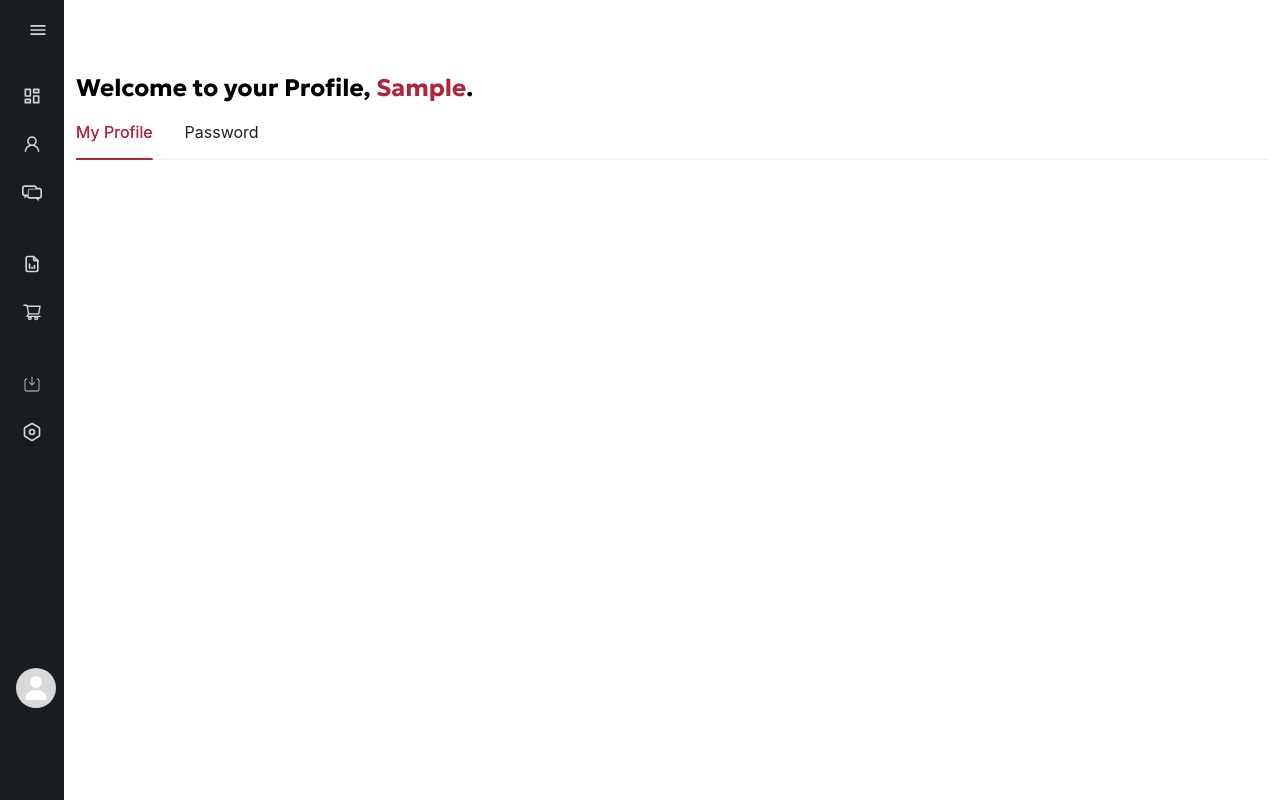
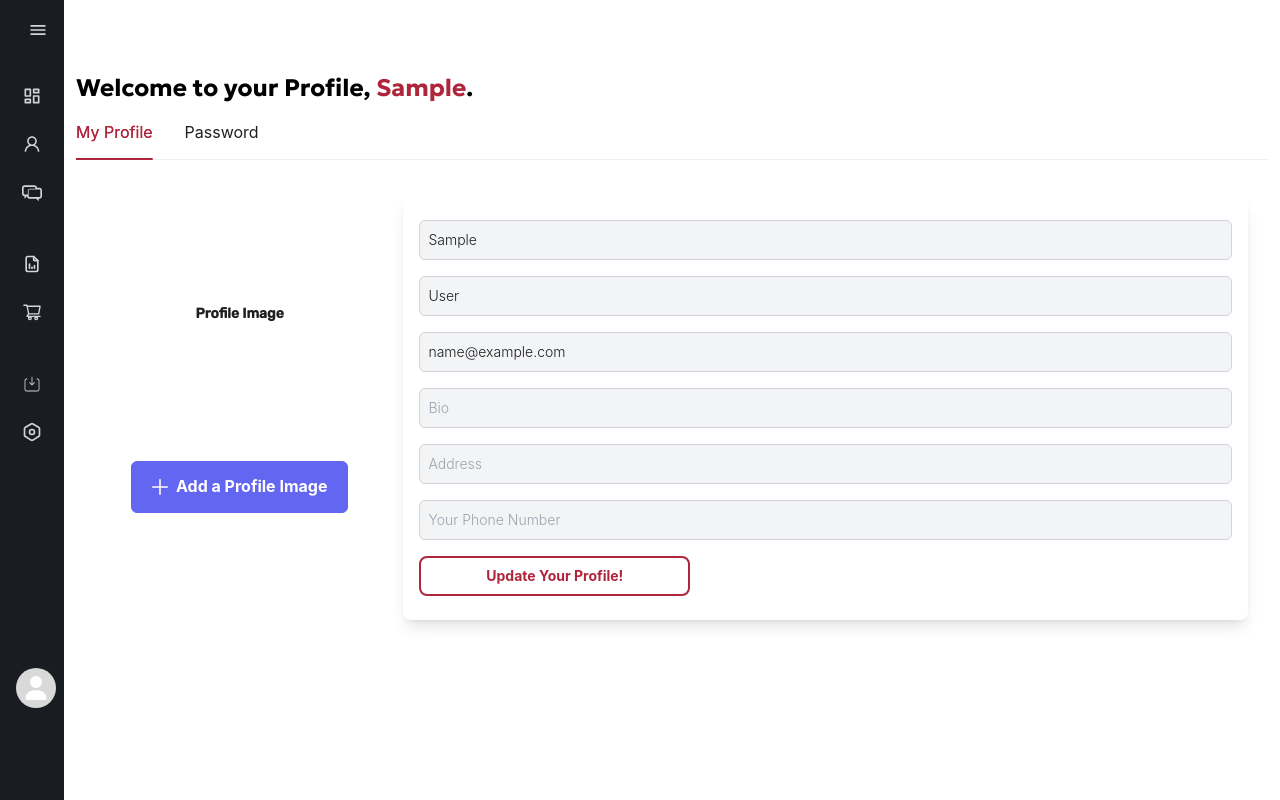
Before and after one commit to sijirama/orbital, a React (Vite) app: page /profile in a window 1280 px wide. Built offline with nearby package versions, Linux system fonts and the light colour scheme; sample sign-in values are in the browser's storage.

Commit message:
input boxes for profile update done

```diff
--- a/package.json
+++ b/package.json
@@ -14,6 +14,7 @@
     "antd": "^5.6.1",
     "axios": "^1.4.0",
     "formik": "^2.4.1",
+    "primereact": "^9.5.0",
     "react": "^18.2.0",
     "react-dom": "^18.2.0",
     "react-icons": "^4.9.0",
--- a/src/Components/UserProfile.tsx
+++ b/src/Components/UserProfile.tsx
@@ -1,3 +1,171 @@
+import { useEffect, useState } from 'react'
+import { useAppSelector } from '../Store/hooks'
+import { FileUpload, FileUploadSelectEvent } from 'primereact/fileupload'
+import 'primereact/resources/themes/lara-light-indigo/theme.css'
+import { UserUpdateType } from '../Types/User'
+import { Formik, Form, Field, ErrorMessage } from 'formik'
+import { useUpdateUserMutation } from '../Store/slices/userApiSlice'
+import { toast } from 'react-toastify'
+import { useNavigate } from 'react-router-dom'
+
 export default function UserProfile() {
-    return <div>UserProfile</div>
+    const user = useAppSelector((state) => state.user.user)
+    const [submit, { isLoading }] = useUpdateUserMutation()
+    const [image, setImage] = useState(user?.profilePicture)
+    const [file, setFile] = useState<File | null>(null)
+    const navigate = useNavigate()
+
+    const initialState: UserUpdateType = {
+        firstName: user?.firstName!,
+        lastName: user?.lastName!,
+        email: user?.email!,
+        bio: (user as any)?.bio,
+        address: (user as any)?.address,
+        phoneNumber: (user as any)?.phoneNumber
+    }
+
+    const onUpload = (event: FileUploadSelectEvent) => {
+        const uploadedFiles = event.files
+        if (uploadedFiles && uploadedFiles.length > 0) {
+            const uploadedFile = uploadedFiles[0]
+            setFile(uploadedFile)
+        }
+    }
+
+    const handleSubmit = async (values: UserUpdateType) => {
+        const data = { ...values, profilePicture: image }
+        try {
+            const response = await submit(data)
+            if (!response) {
+                throw new Error()
+            }
+            toast.success('Profile updated successfully')
+            navigate('/dashboard')
+        } catch (error) {
+            toast.error('Failed to update profile')
+        }
+    }
+    const validate = (values: UserUpdateType) => {}
+
+    useEffect(() => {
+        //console.log(file)
+    }, [file])
+
+    return (
+        <section className="">
+            <div className="flex flex-col md:flex-row gap-1 md:gap-3 lg:gap-5 p-2 md:p-5">
+                <div className=" lg:w-1/3 p-2 md:p-4 flex flex-col items-center gap-3 justify-center">
+                    <p className="font-semibold font-rubik">Profile Image</p>
+                    <div className="h-28">
+                        <img className="h-full w-full" src={image} />
+                    </div>
+                    <FileUpload
+                        mode="basic"
+                        name="demo[]"
+                        url=""
+                        accept="image/*"
+                        maxFileSize={1000000}
+                        onSelect={onUpload}
+                        chooseLabel="Add a Profile Image"
+                    />
+                </div>
+
+                <div className="w-full rounded-lg shadow-lg flex flex-col items-center justify-center p-1 md:p-2 lg:p-4">
+                    <Formik
+                        initialValues={initialState}
+                        validate={(values) => validate(values)}
+                        onSubmit={(values, {}) => {
+                            handleSubmit(values)
+                        }}
+                    >
+                        {({ isSubmitting }) => (
+                            <Form className="flex flex-col w-full ">
+                                <Field
+                                    className="bg-mylightgray font-light focus:outline-none p-1 md:p-2 my-1 md:my-2 border border-gray-300 rounded-md"
+                                    placeholder="First Name"
+                                    type="text"
+                                    name="firstName"
+                                />
+                                <ErrorMessage
+                                    className="text-red-700 font-semibold text-xs"
+                                    name="firstName"
+                                    component="div"
+                                />
+
+                                <Field
+                                    className="bg-mylightgray font-light focus:outline-none p-1 md:p-2 my-1 md:my-2 border border-gray-300 rounded-md"
+                                    placeholder="Last Name"
+                                    type="text"
+                                    name="lastName"
+                                />
+                                <ErrorMessage
+                                    className="text-red-700 font-semibold text-xs"
+                                    name="lastName"
+                                    component="div"
+                                />
+
+                                <Field
+                                    className="bg-mylightgray font-light focus:outline-none p-1 md:p-2 my-1 md:my-2 border border-gray-300 rounded-md"
+                                    placeholder="Email Adress"
+                                    disabled
+                                    type="email"
+                                    name="email"
+                                />
+                                <ErrorMessage
+                                    className="text-red-700 font-semibold text-xs"
+                                    name="email"
+                                    component="div"
+                                />
+
+                                <Field
+                                    className="bg-mylightgray font-light focus:outline-none p-1 md:p-2 my-1 md:my-2 border border-gray-300 rounded-md"
+                                    placeholder="Bio"
+                                    type="text"
+                                    name="bio"
+                                />
+                                <ErrorMessage
+                                    className="text-red-700 font-semibold text-xs"
+                                    name="password"
+                                    component="div"
+                                />
+
+                                <Field
+                                    className="bg-mylightgray font-light focus:outline-none p-1 md:p-2 my-1 md:my-2 border border-gray-300 rounded-md"
+                                    placeholder="Address"
+                                    type="text"
+                                    name="address"
+                                />
+                                <ErrorMessage
+                                    className="text-red-700 font-semibold text-xs"
+                                    name="confirmPassword"
+                                    component="div"
+                                />
+                                <Field
+                                    className="bg-mylightgray font-light focus:outline-none p-1 md:p-2 my-1 md:my-2 border border-gray-300 rounded-md"
+                                    placeholder="Your Phone Number"
+                                    type="text"
+                                    name="phoneNumber"
+                                />
+                                <ErrorMessage
+                                    className="text-red-700 font-semibold text-xs"
+                                    name="confirmPassword"
+                                    component="div"
+                                />
+
+                                <button
+                                    className={`text-mydarkred font-bold border-2 border-mydarkred rounded-lg w-2/3 lg:w-1/3 my-2 h-10 ${
+                                        isLoading && 'opacity-25'
+                                    }`}
+                                    type="submit"
+                                    disabled={isLoading}
+                                >
+                                    {isLoading ? 'Submitting' : 'Update Your Profile!'}
+                                </button>
+                            </Form>
+                        )}
+                    </Formik>
+                </div>
+            </div>
+        </section>
+    )
 }
--- a/src/Pages/Profile.tsx
+++ b/src/Pages/Profile.tsx
@@ -1,6 +1,8 @@
 import SideBar from '../layout/SideBar'
 import { Tabs } from 'antd'
 import { useAppSelector } from '../Store/hooks'
+import UserProfile from '../Components/UserProfile'
+import UserPassword from '../Components/UserPassword'
 
 export default function Profile() {
     const user = useAppSelector((state) => state.user.user)
@@ -13,8 +15,12 @@ export default function Profile() {
                     Welcome to your Profile, <span className="text-mydarkred font-bold">{user?.firstName}</span>.
                 </h1>
                 <Tabs defaultActiveKey="1">
-                    <TabPane tab="My Profile" key="1"></TabPane>
-                    <TabPane tab="Password" key="2"></TabPane>
+                    <TabPane tab="My Profile" key="1">
+                        <UserProfile />
+                    </TabPane>
+                    <TabPane tab="Password" key="2">
+                        <UserPassword />
+                    </TabPane>
                 </Tabs>
             </section>
         </SideBar>
--- a/src/Store/api.ts
+++ b/src/Store/api.ts
@@ -3,7 +3,7 @@ import { createApi, fetchBaseQuery } from '@reduxjs/toolkit/query/react'
 
 //const baseQuery = fetchBaseQuery({ baseUrl: ENV.API })
 //const baseQuery = fetchBaseQuery({ baseUrl: 'https://orbitalbackend.onrender.com' })
-const baseQuery = fetchBaseQuery({ baseUrl: '' })
+const baseQuery = fetchBaseQuery({ baseUrl: '', credentials: 'include' })
 
 export const apiSlice = createApi({
     baseQuery,
--- a/src/Store/slices/userApiSlice.ts
+++ b/src/Store/slices/userApiSlice.ts
@@ -15,7 +15,8 @@ export const UserApiSLice = apiSlice.injectEndpoints({
             query: (data) => ({
                 url: `${USER_URL}authenticate`,
                 method: 'POST',
-                body: data
+                body: data,
+                credentials: 'include'
             })
         }),
         register: builder.mutation({
@@ -38,6 +39,19 @@ export const UserApiSLice = apiSlice.injectEndpoints({
                 method: 'POST',
                 body: data
             })
+        }),
+        updateUser: builder.mutation({
+            query: (data) => ({
+                url: `${USER_URL}updateUser`,
+                method: 'PATCH',
+                body: data
+            })
+        }),
+        getUser: builder.mutation({
+            query: () => ({
+                url: `${USER_URL}getUser`,
+                method: 'GET'
+            })
         })
     })
 })
@@ -47,5 +61,7 @@ export const {
     useLoginMutation,
     useRegisterMutation,
     useForgotPasswordMutation,
-    useResetPasswordMutation
+    useResetPasswordMutation,
+    useUpdateUserMutation,
+    useGetUserMutation
 } = UserApiSLice
--- a/src/main.tsx
+++ b/src/main.tsx
@@ -10,6 +10,7 @@ import 'antd/dist/reset.css'
 import './index.css'
 import 'rsuite/dist/rsuite-no-reset.min.css'
 import 'react-toastify/dist/ReactToastify.css'
+import 'primereact/resources/primereact.min.css'
 
 import Dashboard from './Pages/Dashboard.tsx'
 import HomePage from './Pages/HomePage.tsx'
```
Also changed, not shown: src/Types/User.ts (+9 -0 lines), src/utils/ProtectedRoute.tsx (+15 -0 lines), 1 other file (tests, documents, lock files or other folders).
